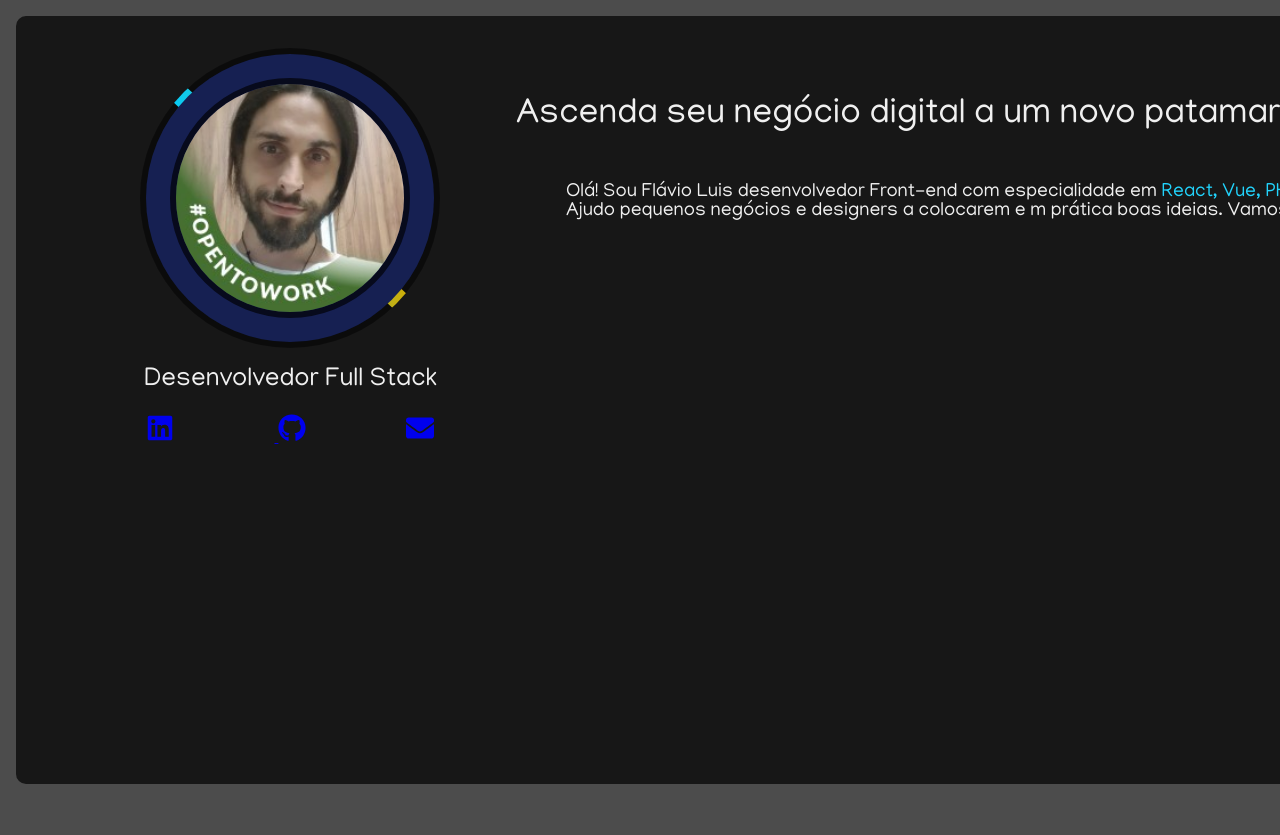
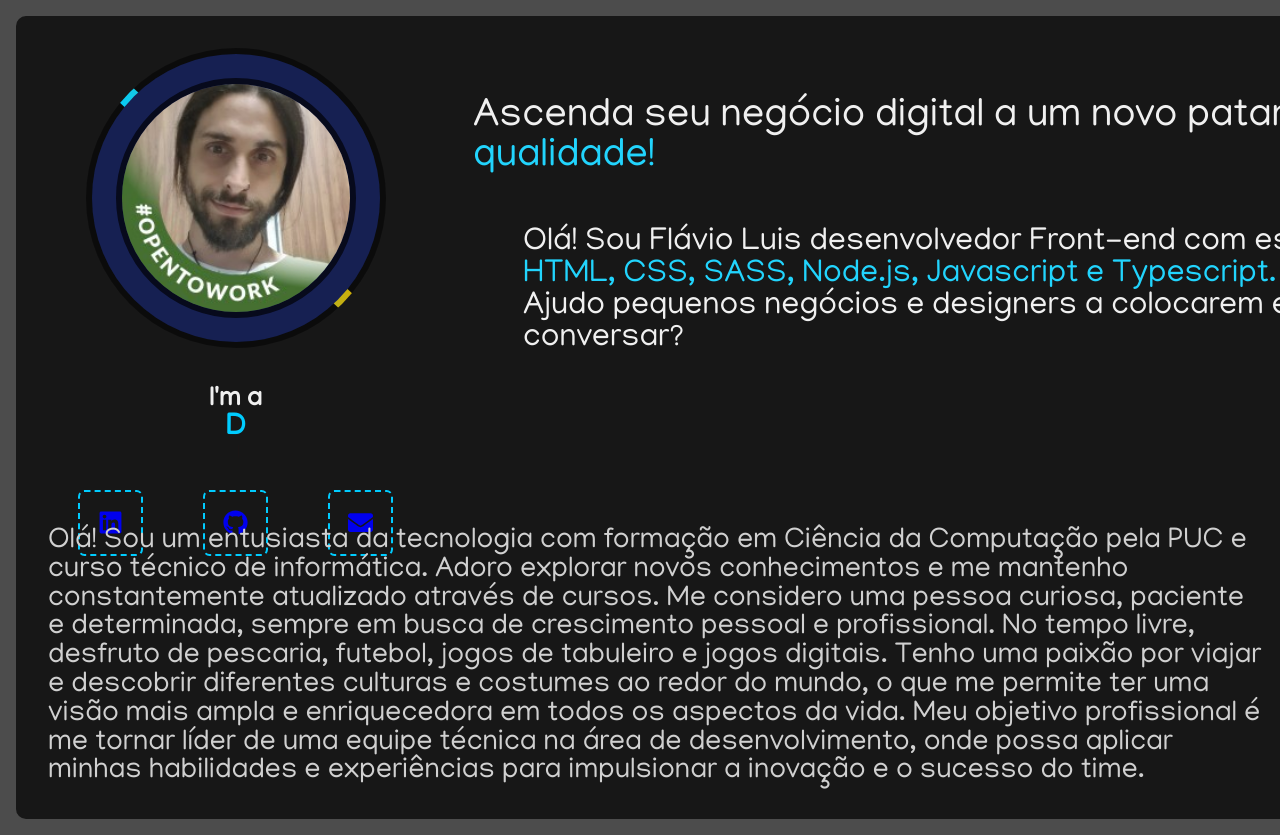
Before and after one commit to flavioaluis/portfolio, a React (Create React App) app: page / in a window 1280 px wide. Shown: the top 835 px of the page. Before the commit the page ends 800 px from the top, so only its background shows below. Built offline with nearby package versions, Linux system fonts and the light colour scheme.

Commit message:
Att AboutMe, Att blocks

```diff
--- a/package.json
+++ b/package.json
@@ -15,6 +15,7 @@
     "react": "^18.2.0",
     "react-dom": "^18.2.0",
     "react-scripts": "5.0.1",
+    "react-simple-typewriter": "^5.0.1",
     "react-slider": "^2.0.5",
     "typescript": "^4.9.5",
     "web-vitals": "^2.1.4"
--- /dev/null
+++ b/src/components/AboutMe/AboutMe.module.scss
@@ -0,0 +1,7 @@
+.About {
+    display:flex;
+    justify-content: center;
+}
+.textMe {
+    font-size:1.8em;
+}
--- /dev/null
+++ b/src/components/AboutMe/index.tsx
@@ -0,0 +1,19 @@
+import React from 'react';
+import style from "./AboutMe.module.scss";
+
+function AboutMe() {
+    return(
+        <div className={style.About}><span className={style.textMe}>Olá! Sou um entusiasta da tecnologia com formação em Ciência da Computação pela PUC e curso técnico de informática. Adoro explorar novos conhecimentos e me mantenho constantemente atualizado através de cursos. Me considero uma pessoa curiosa, paciente e determinada, sempre em busca de crescimento pessoal e profissional.
+
+        No tempo livre, desfruto de pescaria, futebol, jogos de tabuleiro e jogos digitais. Tenho uma paixão por viajar e descobrir diferentes culturas e costumes ao redor do mundo, o que me permite ter uma visão mais ampla e enriquecedora em todos os aspectos da vida.
+
+        Meu objetivo profissional é me tornar líder de uma equipe técnica na área de desenvolvimento, onde possa aplicar minhas habilidades e experiências para impulsionar a inovação e o sucesso do time.
+
+        </span></div>
+    )
+
+
+}
+
+
+export default AboutMe;
--- a/src/components/Botao/index.tsx
+++ b/src/components/Button/index.tsx
@@ -1,12 +1,12 @@
 import React from "react";
-import style from "./Botao.module.scss";
+import style from "./Button.module.scss";
 interface Props {
     type?: "button" | "submit" | "reset" | undefined
     onClick?: () => void,
     children?: React.ReactNode
 }
 
-function Botao({onClick,type,children} : Props){
+function Button({onClick,type,children} : Props){
         return (
             <button onClick={onClick} type= {type} className={style.botao}>
                 {children}
@@ -15,4 +15,4 @@ function Botao({onClick,type,children} : Props){
 
 }
 
-export default Botao;
+export default Button;
--- a/src/components/Home/index.tsx
+++ /dev/null
@@ -1,24 +0,0 @@
-import React from 'react';
-import style from './Home.module.scss';
-import Resume from '../Resume';
-import Image from '../Image';
-
-
-
-
-function Home() {
-    return (
-        <aside className={style.columns}>
-             <div>
-                <Image />
-            </div>
-            <div>
-                <Resume />
-            </div>
-
-
-        </aside>
-    )
-}
-
-export default Home;
--- a/src/components/Image/Image.module.scss
+++ b/src/components/Image/Image.module.scss
@@ -1,6 +1,4 @@
 .Attributes {
-    width:125%;
-    height:80vh;
     display:flex;
     flex-direction:column;
     justify-content: flex-start;
@@ -28,13 +26,29 @@
     inset:-20px 0px;
 }
 
+.iContent {
+    margin:0;
+    padding:0;
+    display:flex;
+}
 .SocIcons {
-    width:200px;
-    border: 1px;
+    font-size:2px;
+    padding: 18px;
+    border: 2px solid #00ccff;
+    border-style:dashed;
+    border-radius:10%;
 }
 .title {
-    padding:20px 0;
+    padding:40px 0 0 0 ;
     font-size:26px;
+    font-weight: bold;
+}
+
+.titleAnimated {
+    font-size: 30px;
+    font-weight: bold;
+    color:#00ccff;
+
 }
 
 @keyframes animate
--- a/src/components/Image/index.tsx
+++ b/src/components/Image/index.tsx
@@ -1,25 +1,39 @@
 import React from 'react';
 import Imagem from '../../assets/img.jpeg';
 import style from './Image.module.scss'
+import { useTypewriter, Cursor} from 'react-simple-typewriter';
 import { FaGithub } from "@react-icons/all-files/fa/FaGithub" ;
 import { FaLinkedin } from "@react-icons/all-files/fa/FaLinkedin" ;
 import { FaEnvelope } from "@react-icons/all-files/fa/FaEnvelope" ;
 
 function Image() {
+    const [text] = useTypewriter ({
+    words: ['Developer Full Stack', 'Front End Specialist'],
+    loop : 0,
+    typeSpeed:120,
+    deleteSpeed:80,
+    });
 return(
 <div className={style.Attributes}>
     <div className={style.imgBlock} >
         <div className={style.content}>
             <img src={Imagem} alt="Flávio Foto"/>
             <h2>Flávio Luis</h2><br></br><span>Developer Full Stack</span>
-            <a href="#" >Hire me</a>
+            <a href="mailto:flavio.aluis@gmail.com" >Hire me</a>
         </div>
     </div>
-    <h1 className={style.title}> Desenvolvedor Full Stack </h1>
-    <div>
-        <a className={style.SocIcons} href="https://www.linkedin.com/in/fl%C3%A1vio-almeida-luis-09927a8b/"><FaLinkedin size={28}/></a>
-        <a className={style.SocIcons}href="https://github.com/flavioaluis"> <FaGithub size={28}/></a>
-        <a className={style.SocIcons} href="mailto:flavio.aluis@gmail.com"><FaEnvelope size={28}/></a>
+    <h1 className={style.title}> I'm a {' '}  </h1>
+        <span className={style.titleAnimated}>
+            {text}
+        </span>
+        <span style={{color:'red'}}>
+            <Cursor cursorStyle='|'/>
+        </span>
+
+    <div className={style.iContent} >
+        <a className={style.SocIcons} href="https://www.linkedin.com/in/fl%C3%A1vio-almeida-luis-09927a8b/"><FaLinkedin size={25}/></a>
+        <a className={style.SocIcons}href="https://github.com/flavioaluis"> <FaGithub size={25}/></a>
+        <a className={style.SocIcons} href="mailto:flavio.aluis@gmail.com"><FaEnvelope size={25}/></a>
     </div>
 
 </div>
--- a/src/components/Resume/Resume.module.scss
+++ b/src/components/Resume/Resume.module.scss
@@ -1,39 +1,28 @@
 .Resume {
-  margin:30px;
+  width:70%;
 }
-
 .Resume1 {
   margin:50px;
 }
 
 h2 {
-  font-size: 2.2rem;
+  font-size: 2.5rem;
   margin-bottom: 12px;
 }
 strong {
   color:#22D4FD;
 }
-ul {
-  max-height: 350px;
-  overflow-y: scroll;
-    scrollbar-width: thin;
-}
 
-
-h3 {
-  margin-bottom: 8px;
-  word-break: break-all;
-}
 
 span {
   color: #D0D0D0;
 }
 
 p {
-  font-size: 1.2rem;
+  font-size: 2rem;
 }
 
 a {
 
-  margin: 50px;
+  margin: 30px;
 }
--- a/src/pages/App.tsx
+++ b/src/pages/App.tsx
@@ -1,5 +1,5 @@
 import React from 'react';
-import Home from '../components/Home';
+import Home from './Home';
 import style from './App.module.scss';
 
 function App() {
--- a/src/components/Home/Home.module.scss
+++ b/src/pages/Home/Home.module.scss
@@ -96,7 +96,7 @@ body {
 
 .columns{
   width:200%;
-  height:80vh;
+  height:60vh;
   display:flex;
   flex-direction:row;
 
--- /dev/null
+++ b/src/pages/Home/index.tsx
@@ -0,0 +1,27 @@
+import React from 'react';
+import style from './Home.module.scss';
+import Image from '../../components/Image';
+import Resume from '../../components/Resume';
+import AboutMe from '../../components/AboutMe';
+
+
+
+
+function Home() {
+    return (
+        <>
+            <aside className={style.columns}>
+                <div>
+                    <Image />
+                </div>
+                <div>
+                    <Resume />
+                </div>
+            </aside>
+
+                <AboutMe/>
+        </>
+    )
+}
+
+export default Home;
```
Also changed, not shown: src/assets/image.jpg (deleted), src/components/Button/Button.module.scss (renamed from src/components/Botao/Botao.module.scss), 1 other file (tests, documents, lock files or other folders).
